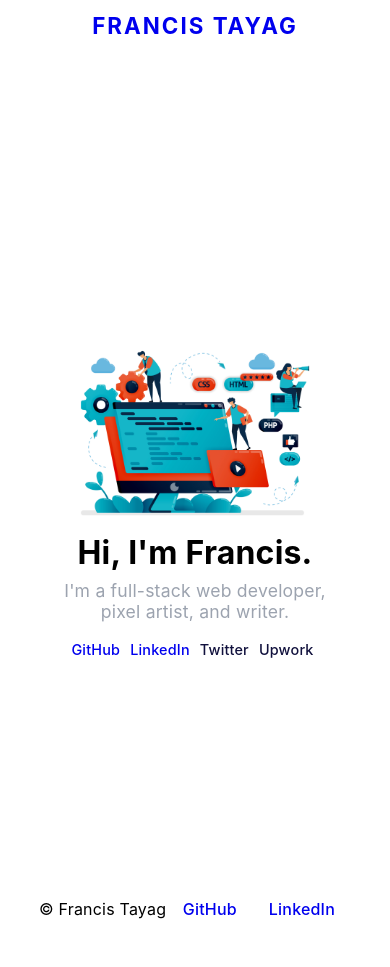
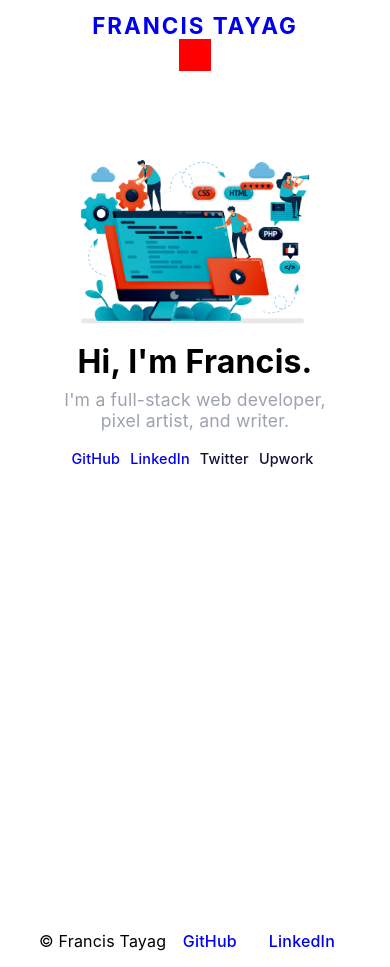
Before and after one commit to fmtayag/fmtayag.github.io, a React (Create React App) app in the folder ui/: page / in a window 390 px wide. Before the commit the page ends 935 px from the top, so only its background shows below. Built offline with nearby package versions, Linux system fonts and the light colour scheme.

Commit message:
Worked on hamburger functionality

```diff
--- a/ui/src/components/Navbar.js
+++ b/ui/src/components/Navbar.js
@@ -1,13 +1,31 @@
 import { Link } from 'react-router-dom';
 import '../styles/Navbar.css';
+import { useEffect, useState } from 'react';
 
 const Navbar = () => {
+    const [isToggled, setToggle] = useState(false);
+    const [linkClass, setLinkClass] = useState("links hide")
+
+    useEffect(() => {
+        if(isToggled == true) {
+            setLinkClass("links")
+        }
+        else {
+            setLinkClass("links hide")
+        }
+    }, [isToggled])
+
     return (
         <div className="navbar">
             <div className="logo-container">
                 <Link to="/" className="logo">Francis Tayag</Link>
             </div>
-            <div className="links">
+
+            <div className={"hamburger " + (isToggled ? 'toggled' : 'untoggled')}>
+                <input type="checkbox" onClick={() => setToggle(isToggled ? false : true)} />
+            </div>
+
+            <div className={linkClass}>
                 <Link to="/about">About</Link>
                 <Link to="/projects">Projects</Link>
                 <Link to="/">Devlogs</Link>
--- /dev/null
+++ b/ui/src/styles/Hamburger.css
@@ -0,0 +1,30 @@
+.hamburger {
+    display: none;
+    max-width: 32px;
+    max-height: 32px;
+}
+
+.visible {
+    background-color: green;
+}
+
+.hidden {
+    background-color: red;
+}
+
+input[type=checkbox] {
+    opacity: 0;
+    cursor: pointer;
+    border: 1px solid black;
+    width: 32px;
+    height: 32px;
+    display: inline-block;
+    margin: 0;
+}
+
+@media only screen and (max-width: 640px) {
+    .hamburger {
+        display: flex;
+        align-self: center;
+    }
+}
--- a/ui/src/styles/Navbar.css
+++ b/ui/src/styles/Navbar.css
@@ -14,24 +14,45 @@
 }
 
 .navbar .links {
-    display: flex;
+    display: inherit;
     justify-content: flex-end;
 }
 
 @media only screen and (max-width: 640px) {
+
     .navbar {
         flex-direction: column;
     }
 
     .navbar>.links {
+        display: inherit;
         flex-direction: column;
-        display: none;
     }
 
     .logo-container {
         display: flex;
         justify-content: center;
     }
+    .links {
+        animation: linkFade ease-in 0.3s;
+        animation-iteration-count: 1;
+        animation-fill-mode: forwards;
+    }
+    .hide {
+        display: none !important;
+        flex: unset;
+    }
+    @keyframes linkFade {
+        0% {
+            transform: translateX(-30%);
+            opacity: 0;
+        }
+        100% {
+            transform: translateX(0);
+            opacity: 1;
+        }
+    }
+
 }
 
 .logo {
@@ -60,5 +81,39 @@
 }
 
 .navbar>.links a {
-    padding-inline: 40px;
+    padding-inline: 1.5rem;
 }
+
+
+/* ----- Hamburger Menu ----- */
+
+.hamburger {
+    display: none;
+    max-width: 32px;
+    max-height: 32px;
+}
+
+.toggled {
+    background-color: green;
+}
+
+.untoggled {
+    background-color: red;
+}
+
+input[type=checkbox] {
+    opacity: 0;
+    cursor: pointer;
+    border: 1px solid black;
+    width: 32px;
+    height: 32px;
+    display: inline-block;
+    margin: 0;
+}
+
+@media only screen and (max-width: 640px) {
+    .hamburger {
+        display: flex;
+        align-self: center;
+    }
+}
--- a/ui/src/styles/Profile.css
+++ b/ui/src/styles/Profile.css
@@ -83,6 +83,7 @@
 @media only screen and (max-width: 640px) {
     .profile {
         flex-direction: column;
+        justify-content: flex-start;
         margin: 0;
     }
 
```
Also changed, not shown: ui/src/components/Hamburger.js (added, +15 -0 lines).
